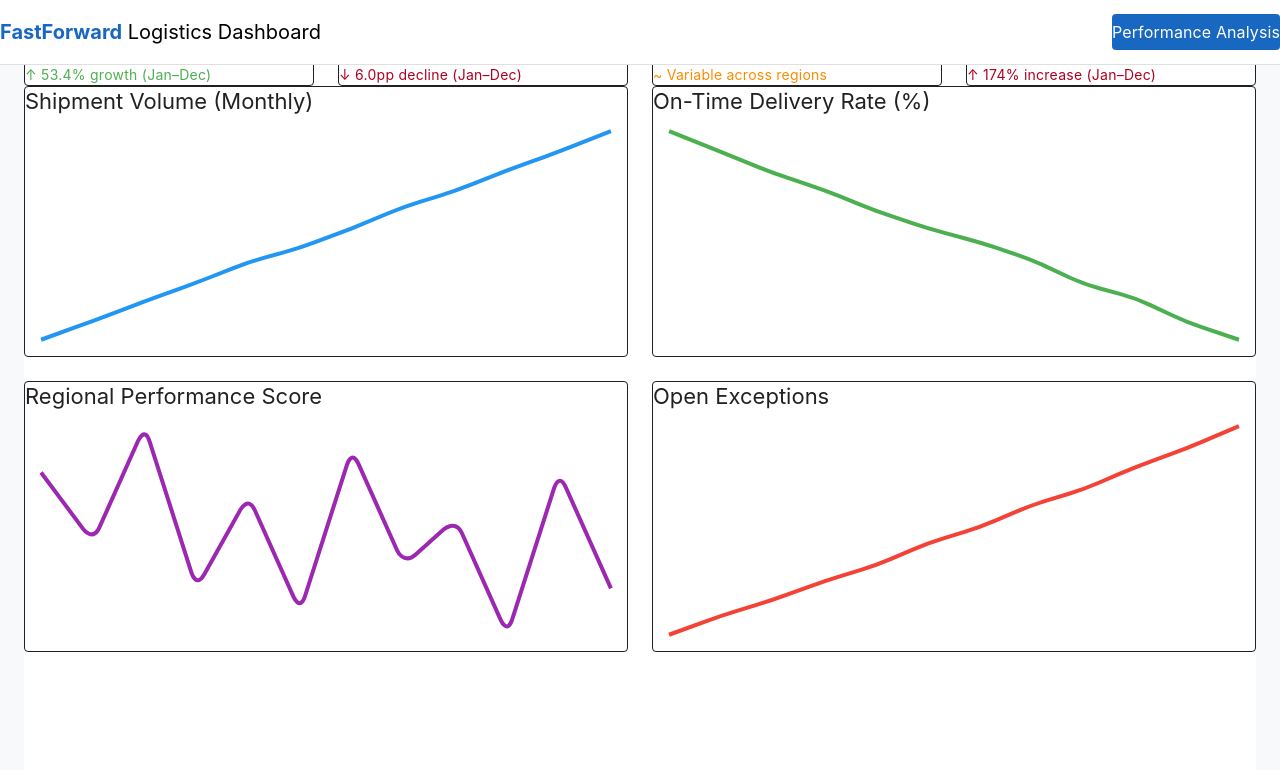
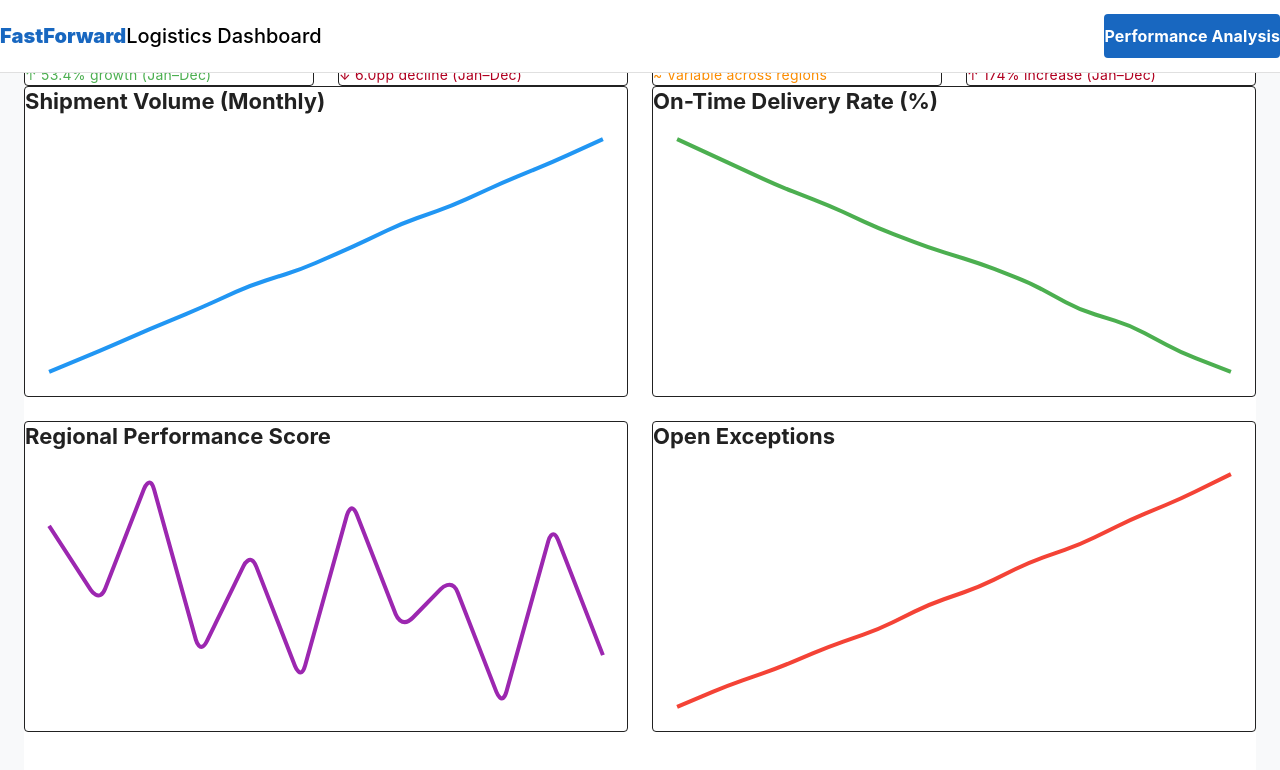
Before and after one commit to matt-penfield/my-dashboard, a Vue app: page / in a window 1280 px wide. Shown: the top 770 px of the page. Built offline with nearby package versions, Linux system fonts and the light colour scheme.

Commit message:
Enhance UI components with improved styling and layout adjustments

```diff
--- a/src/components/AppHeader.vue
+++ b/src/components/AppHeader.vue
@@ -10,16 +10,20 @@ defineEmits<{
 </script>
 
 <template>
-  <v-app-bar flat color="white" border="b">
+  <v-app-bar flat color="white" border="b" height="72" class="px-4">
     <v-app-bar-title>
-      <span class="text-primary font-weight-bold">FastForward</span>
-      {{ title }}
+      <span class="text-h6">
+        <span class="text-primary font-weight-black">FastForward</span>
+        <span class="font-weight-medium">{{ title }}</span>
+      </span>
     </v-app-bar-title>
     <template #append>
       <v-btn
         v-if="buttonLabel"
         color="primary"
         variant="flat"
+        size="large"
+        class="text-none font-weight-bold"
         @click="$emit('action')"
       >
         {{ buttonLabel }}
--- a/src/components/ChartCard.vue
+++ b/src/components/ChartCard.vue
@@ -7,18 +7,18 @@ defineProps<{
 </script>
 
 <template>
-  <v-card variant="outlined">
-    <v-card-title class="text-subtitle-2">{{ title }}</v-card-title>
-    <v-card-text>
+  <v-card variant="outlined" class="pa-1">
+    <v-card-title class="text-subtitle-2 font-weight-bold pa-5 pb-0">{{ title }}</v-card-title>
+    <v-card-text class="pa-5 pt-3">
       <v-sparkline
         v-if="data && data.length"
         :model-value="data"
         :color="color || 'primary'"
         :line-width="2"
-        :padding="8"
+        :padding="12"
         smooth
         auto-draw
-        height="120"
+        height="140"
       />
       <div v-else class="chart-placeholder">
         <slot>
--- a/src/components/KpiCard.vue
+++ b/src/components/KpiCard.vue
@@ -8,13 +8,13 @@ defineProps<{
 </script>
 
 <template>
-  <v-card variant="outlined">
-    <v-card-text>
-      <div class="text-overline text-medium-emphasis">{{ label }}</div>
-      <div class="text-h4 font-weight-bold mt-1">{{ value }}</div>
+  <v-card variant="outlined" class="pa-1">
+    <v-card-text class="pa-5">
+      <div class="text-overline font-weight-bold text-medium-emphasis mb-2">{{ label }}</div>
+      <div class="text-h4 font-weight-black">{{ value }}</div>
       <div
         v-if="trend"
-        class="text-caption mt-1"
+        class="text-caption mt-2"
         :class="{
           'text-success': trendDirection === 'up',
           'text-error': trendDirection === 'down',
--- a/src/views/DashboardView.vue
+++ b/src/views/DashboardView.vue
@@ -22,7 +22,7 @@ const exceptionsData = [38, 44, 49, 55, 60, 67, 72, 79, 84, 91, 97, 104]
   />
 
   <v-main>
-    <v-container fluid>
+    <v-container fluid class="pa-6">
       <!-- KPI Cards Row -->
       <v-row>
         <v-col cols="12" sm="6" lg="3">
@@ -60,7 +60,7 @@ const exceptionsData = [38, 44, 49, 55, 60, 67, 72, 79, 84, 91, 97, 104]
       </v-row>
 
       <!-- Charts Row -->
-      <v-row class="mt-2">
+      <v-row class="mt-4">
         <v-col cols="12" md="6">
           <ChartCard title="Shipment Volume (Monthly)" :data="volumeData" color="blue" />
         </v-col>
@@ -78,11 +78,11 @@ const exceptionsData = [38, 44, 49, 55, 60, 67, 72, 79, 84, 91, 97, 104]
   </v-main>
 
   <AppModal v-model="modalOpen">
-    <h2 class="text-h6 mb-4">Performance Analysis</h2>
-    <v-alert type="info" variant="tonal" class="mb-3">
+    <h2 class="text-h5 font-weight-bold mb-5">Performance Analysis</h2>
+    <v-alert type="info" variant="tonal" class="mb-4">
       Shipment volume grew 53% YTD while on-time delivery declined 6pp — capacity may be strained.
     </v-alert>
-    <v-alert type="warning" variant="tonal" class="mb-3">
+    <v-alert type="warning" variant="tonal" class="mb-4">
       Open exceptions rose from 38 to 104, tracking closely with volume increases.
     </v-alert>
     <v-alert type="success" variant="tonal">
```
